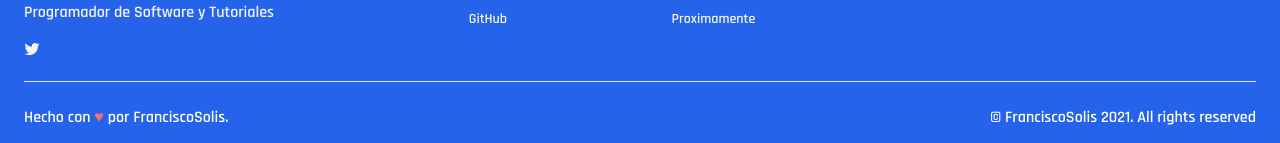
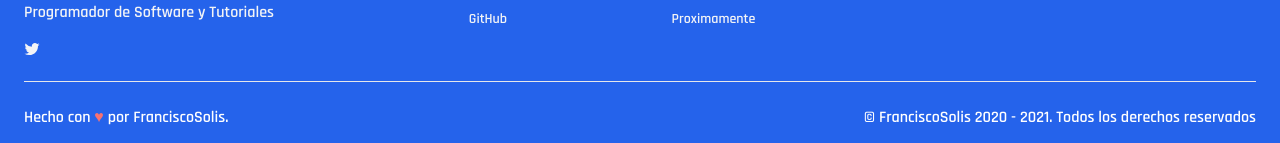
Before and after one commit to FranciscoSolisMat/Website, a Jekyll site: the page built from index.md, in a window 1280 px wide. Shown: the part 1047-1190 px from the top of the page. Built offline with Jekyll 4.4.1, drawn with Linux system fonts in a browser that asks for light colours; nearby versions of some CDN libraries; comment, search, counter and statistics services are not loaded; a style sheet for code colours, icons or effects is not loaded.

Commit message:
Traduccion y Actualizacion automatica de Copyright

```diff
--- a/_layouts/default.html
+++ b/_layouts/default.html
@@ -85,7 +85,7 @@
 
             <div class="flex items-center justify-between">
                 <span class="inline-block text-center text-white">Hecho con <span class="text-red-400">&heartsuit;</span> por <a class="hover:text-red-400" href="/">FranciscoSolis</a>.</span>
-                <span class="inline-block text-center text-white">© FranciscoSolis 2021. All rights reserved</span>
+                <span class="inline-block text-center text-white">© FranciscoSolis 2020 - {{ site.time | date: '%Y' }}. Todos los derechos reservados</span>
             </div>
         </div>
     </footer>
```
